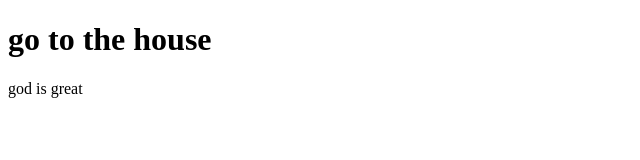
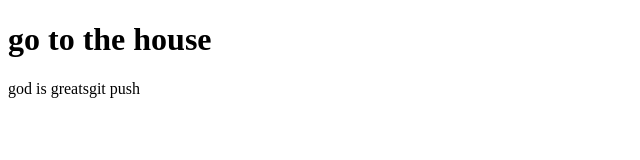
Before and after one commit to israel-Kehli/merge-html, a plain HTML site: page index.html in a window 1280 px wide. Shown: the full height of the page, 0-640 px from the left. Drawn offline with Linux system fonts and the light colour scheme.

Commit message:
hope of update

```diff
--- a/index.html
+++ b/index.html
@@ -7,6 +7,6 @@
 </head>
 <body>
     <h1>go to the house</h1>
-    <div id="branch">god is great</div>
+    <div id="branch">god is greatsgit push</div>
 </body>
 </html>
```
